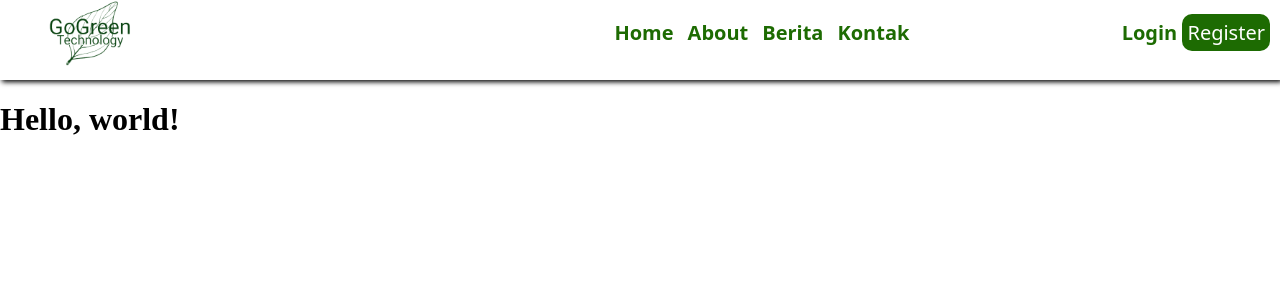
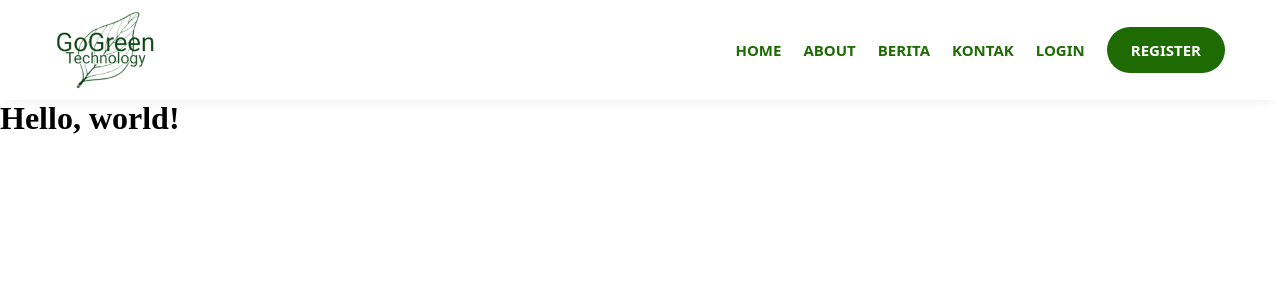
Before and after one commit to Davarzky/gogreen, a CodeIgniter 4 app: template app/Views/home.php in a window 1280 px wide. Shown: the top 300 px of the page. Run offline with PHP 8.4 and a stand-in for CodeIgniter, Linux system fonts and the light colour scheme; the template is opened without the code that fills it, so the values that code supplies are empty; some libraries are stand-ins or nearby versions.

Commit message:
create navbar

```diff
--- a/app/Views/layout/navbar.php
+++ b/app/Views/layout/navbar.php
@@ -1,27 +1,17 @@
-<div class="container-nav">
-    <header class="container">
-        <div class="nav-brand">
-            <b>
-                <img src="/img/gogreeen.png" alt="" >
-            </b>
-        </div>
-        <div class="menu-icons">
-        <i class="ph ph-list"></i>
-        </div>
-        <nav class="navbar-nav">
-            <b>
-                <a class="nav-link active" href="/">Home</a>
-                <a class="nav-link" href="/Pages/about">About</a>
-                <a class="nav-link" href="/Pages/contact">Berita</a>
-                <a class="nav-link" href="/kontak">Kontak</a>
-            </b>
+<header>
+        <nav id="menu">
+            <div class="logo">
+                <a href="#"><img src="/img/20231112_182733.png" alt=""></a>
+            </div>
+            <input type="checkbox" name="" id="Responsive-menu">
+            <label for="Responsive-menu"></label>
+            <ul>
+                <li><a href="#">Home</a></li>
+                <li><a href="#">About</a></li>
+                <li><a href="#">Berita</a></li>
+                <li><a href="#">Kontak</a></li>
+                <li><a href="#">Login</a></li>
+                <li><a href="#">Register</a></li>
+            </ul>
         </nav>
-        <div class="login-user">
-            <b>
-            <a class="login" href="/Pages/Login">Login</a>
-            <a class="register" href="/Pages/Register"><button>Register</button></a>
-            </b>
-        </div>
     </header>
-
-</div>
--- a/app/Views/layout/template.php
+++ b/app/Views/layout/template.php
@@ -12,7 +12,6 @@
 <?= $this->include('layout/navbar')?>
 
 <?= $this->renderSection('content')?>
-<script src="https://unpkg.com/@phosphor-icons/web"></script>
 
 </body>
 
--- a/public/css/style.css
+++ b/public/css/style.css
@@ -1,89 +1,120 @@
 *{
+    margin: 0;
     box-sizing: border-box;
+    text-decoration: none;
+    list-style: none;
 }
-body{
-    margin: 0;
+header{
+    background: #ffffff;
+    box-shadow: 0 10px 10px -10px rgb(35, 35,38,0.1);
 }
-.container-nav{
-    box-shadow: 2px 2px 5px black;
-    height: 10vh;
-    /* width: 100%; */
-    /* display: flex; */
-}
-.container{
+#menu{
     display: flex;
     justify-content: space-between;
     align-items: center;
+    max-width: 1200px;
+    margin: 0 auto;
+    padding: 10px 15px;
+    position: relative;
 }
-.nav-brand img{
-    margin-top: -60px;
-    height: 180px;
-    width: 180px;
+.logo img{
+    max-width: 100px;
+    display: block;
+}
+#menu ul li{
+    display: inline-block;
+}
+#menu ul li a{
+    display: inline-block;
+    font-family: system-ui;
+    font-style: bold;
+    font-size: 15px;
+    line-height: 20px;
+    font-weight: 600;
+    text-transform: uppercase;
+    color: #1D6B02;
+    padding: 13px 0;
+    position: relative;
+    transition: 0.4s ease;
 
 }
-.navbar-nav{
-    margin-top: -60px;
+#menu ul li:not(:last-child) a{
+    margin-right: 18px;
 }
-.navbar-nav .nav-link{
-    text-decoration: none;
-    font-family:system-ui, -apple-system, BlinkMacSystemFont, 'Segoe UI', Roboto, Oxygen, Ubuntu, Cantarell, 'Open Sans', 'Helvetica Neue', sans-serif;
-    font-size: 20px;
-    color: #1D6B02;
-    padding-left: 10px;
-}
-.login-user{
-    margin-top: -60px;
-}
-.login-user *{
-    text-decoration: none;
-    font-family:system-ui, -apple-system, BlinkMacSystemFont, 'Segoe UI', Roboto, Oxygen, Ubuntu, Cantarell, 'Open Sans', 'Helvetica Neue', sans-serif;
-    font-size: 20px;
+#menu ul li :hover a{
     color: #1D6B02;
 }
-.register button{
-    padding-top: -5px;
-    padding: 5px;
-    margin-right: 10px;
-    text-align: center;
-    border-style: none;
-    border-radius: 10px;
-    color: white;
-    background-color: #1D6B02;
+#menu ul li a::after{
+    content: "";
+    position: absolute;
+    bottom: 10px;
+    left: 0;
+    width: 100%;
+    height: 2px;
+    background-color: #1D6B02 ;
+    opacity: 0;
+    visibility: hidden;
+    transition: 0.4s ease;
 }
-.menu-icons i{
-    margin-right: 20px;
-    font-size: 35px;
+#menu ul li:hover a::after{
+    opacity: 1;
+    visibility: visible;
+    bottom: 0;
+}
+
+#menu input,#menu label{
     display: none;
-    margin-top: -45px;
-    color: #1D6B02;
 }
-@media screen and (max-width: 992px) {
-    .header {
-        padding: 1.3 5%;
-    }
-
-}
-@media screen and (max-width: 768px) {
-    .nav-link{
-        margin-top: 14px;
-        display: block;
+@media only screen and (min-width: 768px){
+    #menu ul li:last-child a{
+        background-color: #1D6B02;
+        color: #ffffff;
+        padding-left:24px ;
+        padding-right: 24px;
+        background-image: linear-gradient(270deg #1D6B02 0%,#8A9A5B 100%);
+        border-radius: 180px;
 
     }
-
-
-    .navbar-nav {
-       position: absolute;
-       top: 19vh;
-       left: 0;
-       width: 100%;
-       height: 17.7rem;
-       background-color: red;
+    #menu ul li:last-child a::after{
+        display: none;
     }
-
-    .menu-icons i{
+}
+@media only screen and (max-width: 767px){
+    #menu label{
         display: block;
     }
-    .login-user{
+    #menu label::before{
+        content: "\2261";
+        font-size: 44px;
+    }
+    #menu ul{
+        position: absolute;
+        top: 100%;
+        background: #ffffff;
+        right: 0;
+        left: 0;
+        z-index: 3;
+        height: calc(100 - 71);
+        display: flex;
+        justify-content: center;
+        align-items: center;
+        flex-direction: column;
+        opacity: 0;
+        visibility: hidden;
+        transform: scale(0);
+        transition: 0.6s ease;
 
     }
+    #menu input:checked + label::before{
+        content: "\00d7";
+
+    }
+    #menu input:checked ~ ul{
+        opacity: 1;
+        visibility: visible;
+        transform: scale(1);
+    }
+    #menu ul li:not(:last-child) a{
+        margin-right: 0px;
+    }
 }
```
Also changed, not shown: public/img/20231112_182733.png (added).
